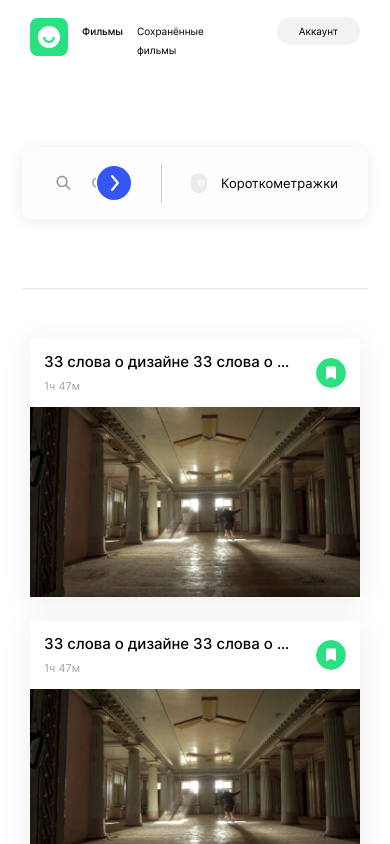
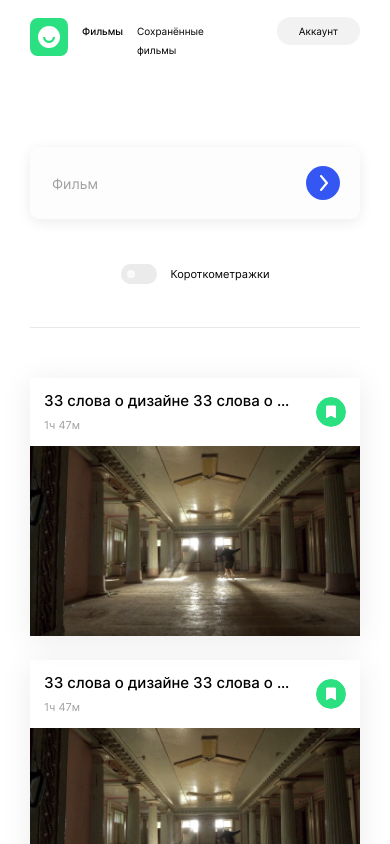
Before and after one commit to aleksdsgn/movies-explorer-frontend, a React (Create React App) app: page / in a window 390 px wide. Shown: the top 844 px of the page. Built offline with nearby package versions, Linux system fonts and the light colour scheme.

Commit message:
#1 fix searchform component

```diff
--- a/src/components/SearchForm/SearchForm.css
+++ b/src/components/SearchForm/SearchForm.css
@@ -16,20 +16,27 @@
 
 .search-form__field {
   display: flex;
-  width: 100%;
   align-items: center;
   padding: 0;
   border: none;
   margin: 0;
 }
 
+.search-form__field-input {
+  width: 100%;
+}
+
+.search-form__field-short-films {
+  max-width: 226px;
+}
+
 .search-form__input-wrapper {
-  width: calc(100% - 100px);
+  width: 100%;
   box-sizing: border-box;
 }
 
 .search-form__icon {
-  width: 22px;
+  min-width: 22px;
   height: 22px;
   background-image: url('../../images/search.svg');
   background-position: center;
@@ -46,18 +53,18 @@
 }
 
 .search-form__submit {
-  width: 34px;
+  min-width: 34px;
   height: 34px;
-  padding-left: 20px;
   border: none;
   border-radius: 50%;
   margin-right: 30px;
-  margin-left: auto;
+  margin-left: 46px;
   background-color: #3456f3;
   background-image: url('../../images/arrow.svg');
   background-position: 14px;
   background-repeat: no-repeat;
   background-size: 8px;
+  cursor: pointer;
 }
 
 .search-form__input::placeholder {
@@ -78,42 +85,50 @@
   border-left: 1px solid #cbcbcb;
 }
 
-.search-form__checkbox {
-  display: none;
-  width: 0;
-  height: 0;
+.search-form__checkbox-label {
+  position: relative;
+  cursor: pointer;
 }
 
-.search-form__checkbox-label {
-  position: relative;
-  width: 43px;
+.search-form__checkbox-label .search-form__checkbox-switch {
+  display: block;
+  width: 36px;
   height: 20px;
-  border-radius: 10px;
-  background-color: #ebebeb;
-  cursor: pointer;
+  box-sizing: border-box;
+  border-radius: 25%/50%;
+  background: #ebebeb;
   transition: .2s;
 }
 
-.search-form__checkbox-label::after {
+.search-form__checkbox-label .search-form__checkbox-switch::before {
   position: absolute;
   top: 6px;
   left: 6px;
+  display: block;
   width: 8px;
   height: 8px;
-  border-radius: 4px;
-  background-color: #f5f5f5;
+  border-radius: 50%;
+  background: #fafafa;
   content: '';
-  transform: translate(0);
   transition: .2s;
 }
 
-.search-form__checkbox:checked + .search-form__checkbox-label {
-  background-color: #2be080;
+.search-form__checkbox-label .search-form__checkbox {
+  position: absolute;
+  z-index: -1;
+  display: block;
+  width: 0;
+  height: 0;
+  opacity: 0;
 }
 
-.search-form__checkbox:checked + .search-form__checkbox-label::after {
-  transform: translate(14px);
-  transition: .2s;
+.search-form__checkbox-label .search-form__checkbox:checked + .search-form__checkbox-switch {
+  background: #2be080;
+}
+
+.search-form__checkbox-label .search-form__checkbox:checked + .search-form__checkbox-switch::before {
+  background: #fff;
+  transform: translateX(16px);
 }
 
 .search-form__short-films-text {
@@ -123,3 +138,69 @@
   font-weight: 400;
   line-height: 40px;
 }
+
+@media screen and (max-width: 768px) {
+  .search-form {
+    padding-right: 30px;
+    padding-left: 30px;
+  }
+
+  .search-form__container {
+    padding-right: 20px;
+    padding-left: 20px;
+  }
+
+  .search-form__submit {
+    margin-right: 19px;
+  }
+
+  .search-form__line {
+    padding-right: 19px;
+  }
+}
+
+@media screen and (max-width: 688px) {
+  .search-form__container {
+    flex-direction: column;
+    margin-bottom: 108px;
+  }
+
+  .search-form__field-input {
+    padding-top: 19px;
+  }
+
+  .search-form__input {
+    margin-left: 0;
+  }
+
+  .search-form__input::placeholder {
+    font-size: 14px;
+  }
+
+  .search-form__submit {
+    margin-right: 0;
+  }
+
+  .search-form__field-short-films {
+    padding-top: 54px;
+  }
+
+  .search-form__icon {
+    display: none;
+  }
+
+  .search-form__line {
+    display: none;
+  }
+
+  .search-form__short-films-text {
+    font-size: 11px;
+  }
+}
+
+@media screen and (max-width: 320px) {
+  .search-form {
+    padding-right: 10px;
+    padding-left: 10px;
+  }
+}
--- a/src/components/SearchForm/SearchForm.jsx
+++ b/src/components/SearchForm/SearchForm.jsx
@@ -5,7 +5,7 @@ function SearchForm() {
   return (
     <section className="section search-form">
       <form className="search-form__container">
-        <fieldset className="search-form__field">
+        <fieldset className="search-form__field search-form__field-input">
           <div className="search-form__icon" />
           <label className="search-form__input-wrapper" htmlFor="film">
             <input
@@ -22,19 +22,22 @@ function SearchForm() {
             aria-label="Найти фильм"
           />
         </fieldset>
-        {/* <fieldset> */}
+        <fieldset className="search-form__field search-form__field-short-films">
           <div className="search-form__line" />
+          <label className="search-form__checkbox-label" htmlFor="short-films">
             <input
               className="search-form__checkbox"
               type="checkbox"
               id="short-films"
               name="short-films"
+              // checked
             />
-        <label className="search-form__checkbox-label" htmlFor="short-films" />
+            <span className="search-form__checkbox-switch" />
+          </label>
           <p className="search-form__short-films-text">
             Короткометражки
           </p>
-        {/* </fieldset> */}
+        </fieldset>
       </form>
       <hr className="line" />
     </section>
```
Lines whose indentation alone changed are shown as unchanged.
